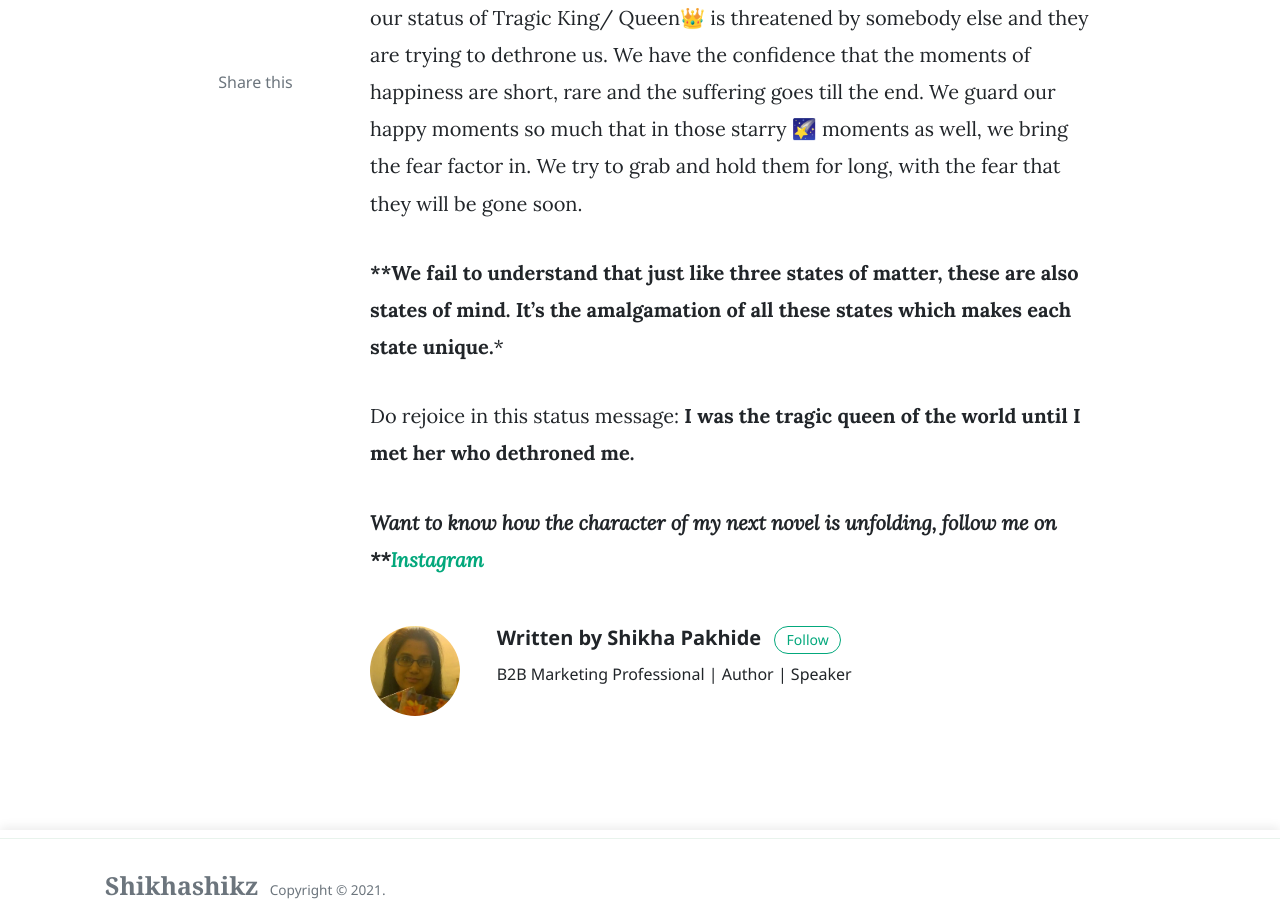
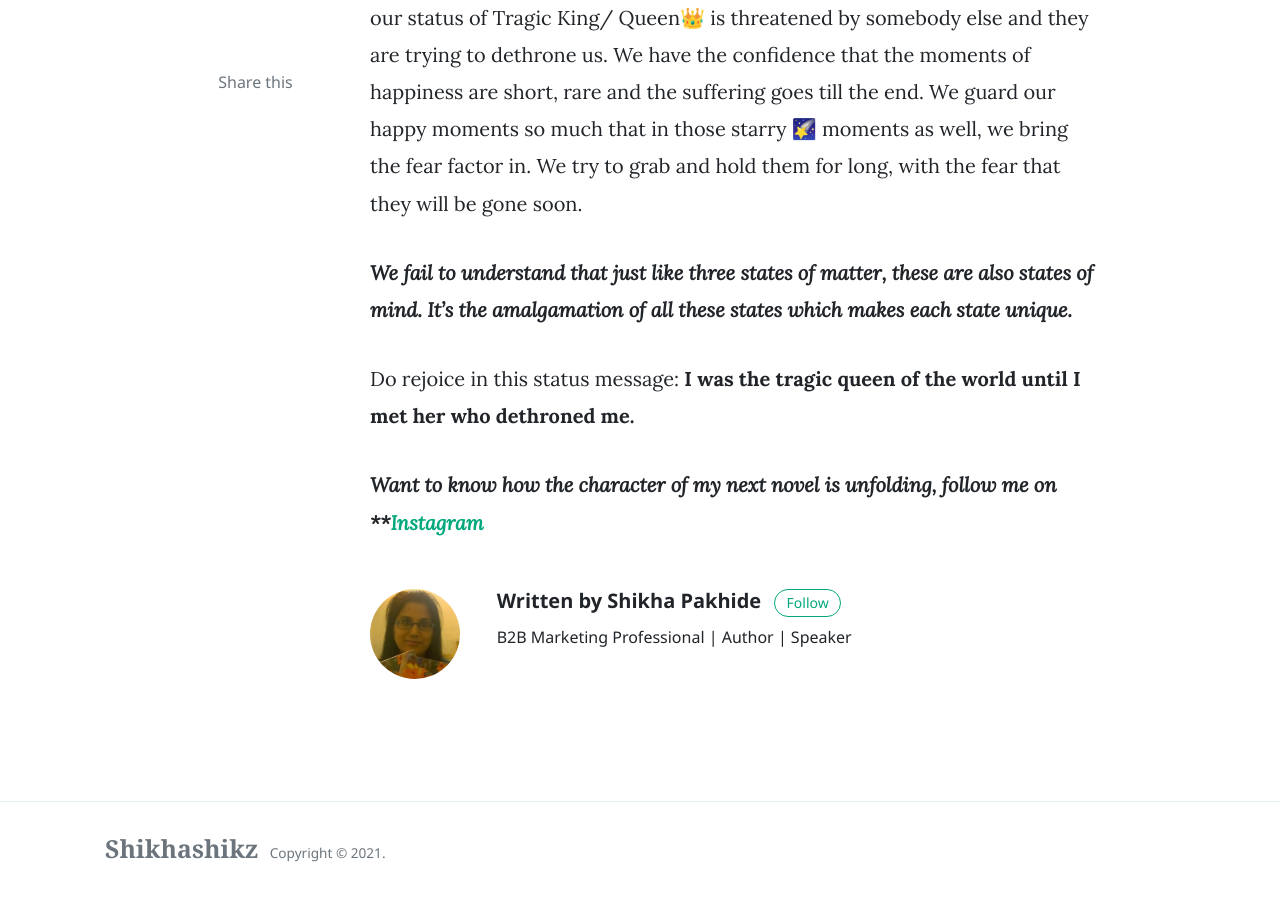
Before and after one commit to shikhashikz/shikhashikz.github.io, a Jekyll site: the page built from _posts/2021-06-05-HappinessvsSufferingindex-DailyBlogpostChallenge.md, in a window 1280 px wide and 900 px high, scrolled down 772 px. Built offline with Jekyll 4.4.1, drawn with Linux system fonts in a browser that asks for light colours; nearby versions of some CDN libraries; comment, search, counter and statistics services are not loaded.

```diff
--- a/_posts/2021-06-05-HappinessvsSufferingindex-DailyBlogpostChallenge.md
+++ b/_posts/2021-06-05-HappinessvsSufferingindex-DailyBlogpostChallenge.md
@@ -11,7 +11,7 @@ Happiness eludes me…
 
 This is our basic complaint. I am miserable and all the wrongs of the world have been done to me. I am the most unwanted child of GOD. We love to thrive in these thoughts and keep on feeding them until it takes the shape of a monster. If you have seen that movie called *“Tumbaad”,* then you can visualise the ugly monster🐉 which we first plant in our body, then keep on nourishing it till it decomposes us. *We love to glorify our tragic times and there is generally a competition that who suffered most.* We can never tolerate that our status of Tragic King/ Queen👑 is threatened by somebody else and they are trying to dethrone us. We have the confidence that the moments of happiness are short, rare and the suffering goes till the end. We guard our happy moments so much that in those starry 🌠 moments as well, we bring the fear factor in. We try to grab and hold them for long, with the fear that they will be gone soon.
 
-****We fail to understand that just like three states of matter, these are also states of mind. It’s the amalgamation of all these states which makes each state unique.***
+***We fail to understand that just like three states of matter, these are also states of mind. It’s the amalgamation of all these states which makes each state unique.***
 
 Do rejoice in this status message: **I was the tragic queen of the world until I met her who dethroned me.**
 
```
